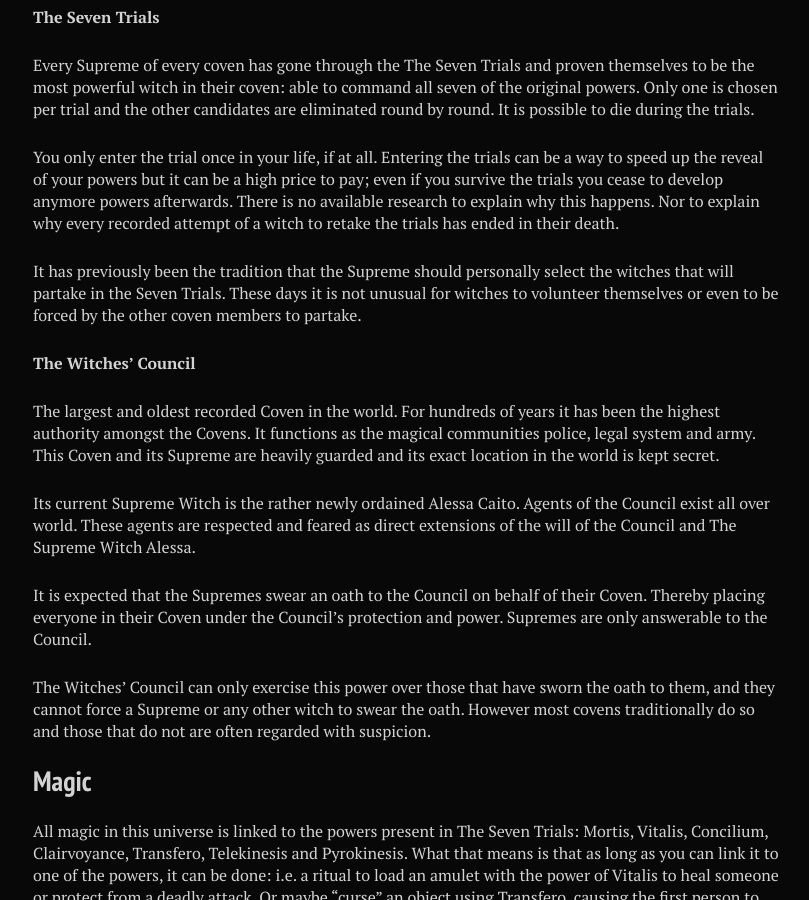
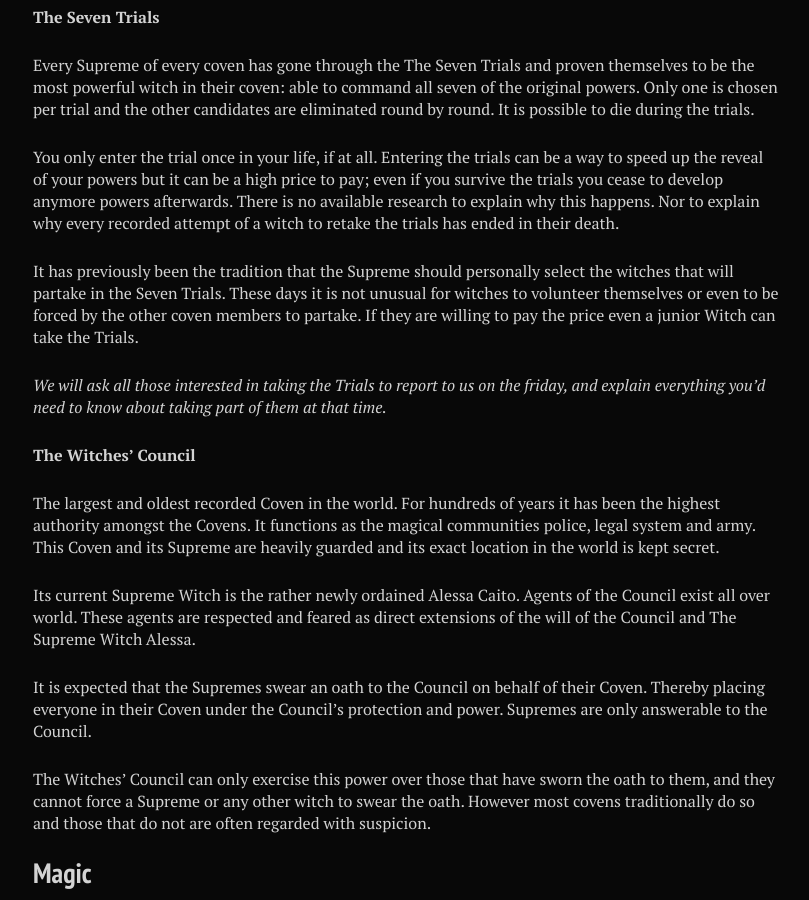
Before and after one commit to stanislavb/en.coven.nu, a Jekyll site: the page built from fictional/index.md, in a window 1280 px wide and 900 px high, scrolled down 2367 px. Shown: the whole window, without its empty margins (287-1096 px from the left). Built offline with Jekyll 4.4.1, drawn with Linux system fonts in a browser that asks for light colours; nearby versions of some CDN libraries.

Commit message:
Update index.md

```diff
--- a/fictional/index.md
+++ b/fictional/index.md
@@ -69,7 +69,9 @@ Every Supreme of every coven has gone through the The Seven Trials and proven th
 
 You only enter the trial once in your life, if at all. Entering the trials can be a way to speed up the reveal of your powers but it can be a high price to pay; even if you survive the trials you cease to develop anymore powers afterwards. There is no available research to explain why this happens. Nor to explain why every recorded attempt of a witch to retake the trials has ended in their death.
 
-It has previously been the tradition that the Supreme should personally select the witches that will partake in the Seven Trials. These days it is not unusual for witches to volunteer themselves or even to be forced by the other coven members to partake.
+It has previously been the tradition that the Supreme should personally select the witches that will partake in the Seven Trials. These days it is not unusual for witches to volunteer themselves or even to be forced by the other coven members to partake. If they are willing to pay the price even a junior Witch can take the Trials.
+
+*We will ask all those interested in taking the Trials to report to us on the friday, and explain everything you'd need to know about taking part of them at that time.*
 
 **The Witches’ Council**
 
```
